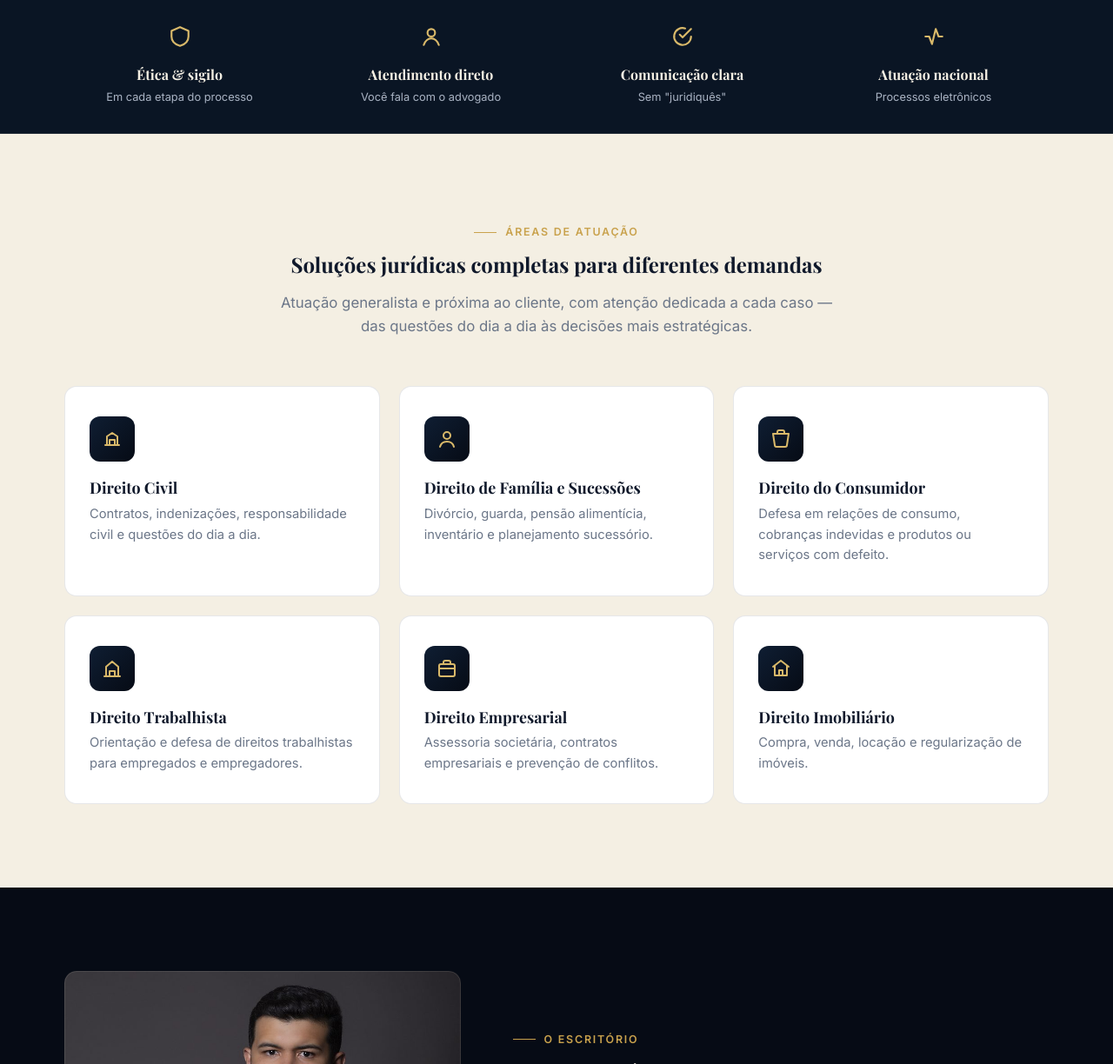
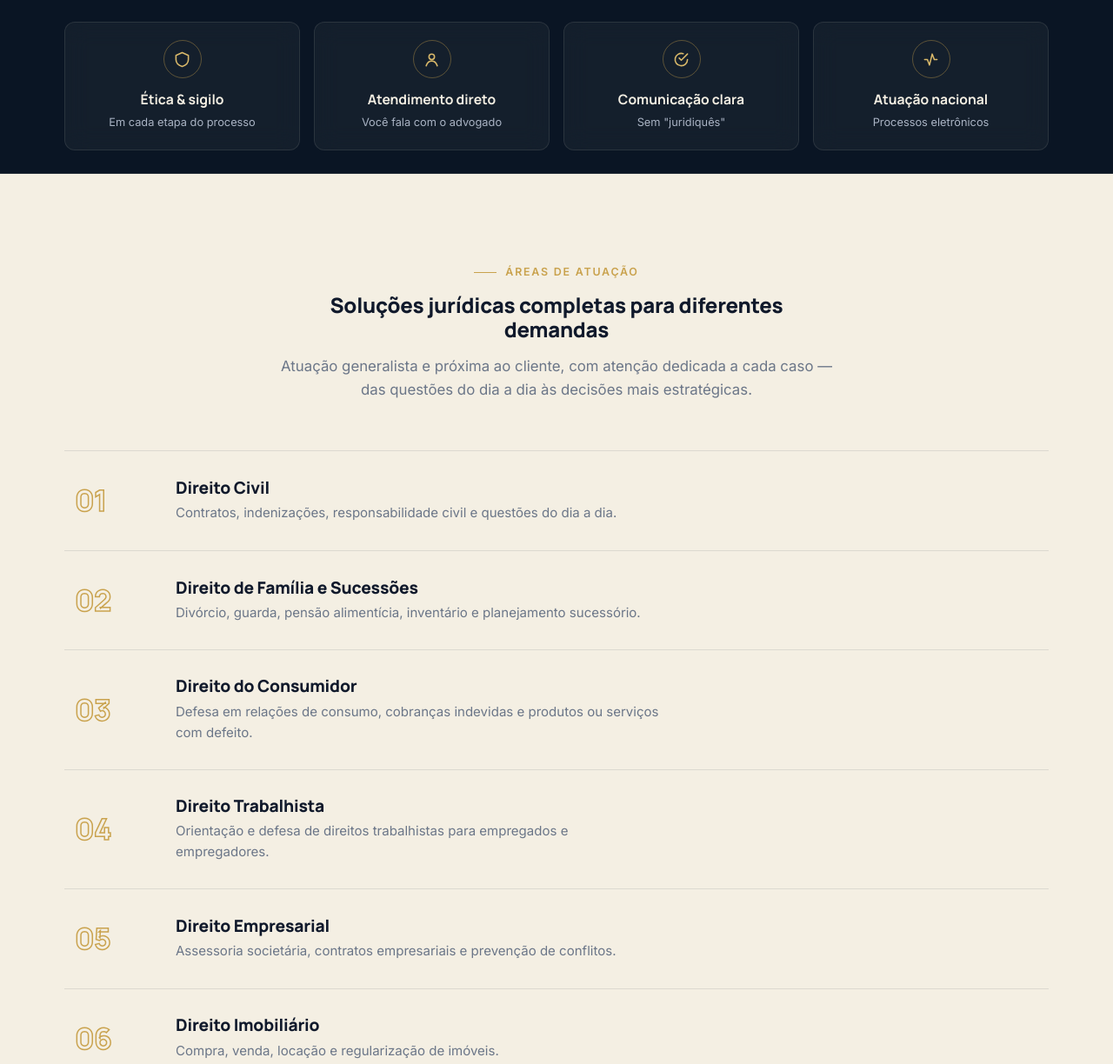
Before and after one commit to marcoadvtulio-adv/tulio-ribeiro-site, a plain HTML site: page index.html in a window 1280 px wide. Shown: the part 846-2070 px from the top of the page at 87% size. Drawn offline with nearby package versions, Linux system fonts and the light colour scheme.

Commit message:
Redesign visual: tipografia Manrope, textura, lista numerada de áreas

```diff
--- a/index.html
+++ b/index.html
@@ -8,7 +8,7 @@
 <link rel="icon" href="logo.svg" type="image/svg+xml">
 <link rel="preconnect" href="https://fonts.googleapis.com">
 <link rel="preconnect" href="https://fonts.gstatic.com" crossorigin>
-<link href="https://fonts.googleapis.com/css2?family=Playfair+Display:wght@600;700&family=Inter:wght@400;500;600;700&display=swap" rel="stylesheet">
+<link href="https://fonts.googleapis.com/css2?family=Manrope:wght@700;800&family=Inter:wght@400;500;600;700&display=swap" rel="stylesheet">
 <link rel="stylesheet" href="style.css">
 </head>
 <body>
@@ -99,6 +99,7 @@
 
   <!-- ===== Hero ===== -->
   <section class="hero" id="inicio">
+    <div class="texture" aria-hidden="true"></div>
     <div class="container">
       <div class="hero-copy reveal">
         <span class="kicker">Excelência jurídica, atendimento próximo</span>
@@ -127,22 +128,22 @@
   <div class="stats">
     <div class="container">
       <div class="stat reveal">
-        <svg viewBox="0 0 24 24" fill="none" stroke-width="2" stroke-linecap="round" stroke-linejoin="round"><path d="M12 2 3 6v6c0 5 4 8.5 9 10 5-1.5 9-5 9-10V6l-9-4Z"/></svg>
+        <div class="stat-icon-ring"><svg viewBox="0 0 24 24" fill="none" stroke-width="2" stroke-linecap="round" stroke-linejoin="round"><path d="M12 2 3 6v6c0 5 4 8.5 9 10 5-1.5 9-5 9-10V6l-9-4Z"/></svg></div>
         <div class="t">Ética &amp; sigilo</div>
         <div class="d">Em cada etapa do processo</div>
       </div>
       <div class="stat reveal">
-        <svg viewBox="0 0 24 24" fill="none" stroke-width="2" stroke-linecap="round" stroke-linejoin="round"><circle cx="12" cy="8" r="4"/><path d="M4 21c1.5-4.5 5-7 8-7s6.5 2.5 8 7"/></svg>
+        <div class="stat-icon-ring"><svg viewBox="0 0 24 24" fill="none" stroke-width="2" stroke-linecap="round" stroke-linejoin="round"><circle cx="12" cy="8" r="4"/><path d="M4 21c1.5-4.5 5-7 8-7s6.5 2.5 8 7"/></svg></div>
         <div class="t">Atendimento direto</div>
         <div class="d">Você fala com o advogado</div>
       </div>
       <div class="stat reveal">
-        <svg viewBox="0 0 24 24" fill="none" stroke-width="2" stroke-linecap="round" stroke-linejoin="round"><path d="M21 12a9 9 0 1 1-6.2-8.56"/><path d="M21 4 12 13l-3-3"/></svg>
+        <div class="stat-icon-ring"><svg viewBox="0 0 24 24" fill="none" stroke-width="2" stroke-linecap="round" stroke-linejoin="round"><path d="M21 12a9 9 0 1 1-6.2-8.56"/><path d="M21 4 12 13l-3-3"/></svg></div>
         <div class="t">Comunicação clara</div>
         <div class="d">Sem "juridiquês"</div>
       </div>
       <div class="stat reveal">
-        <svg viewBox="0 0 24 24" fill="none" stroke-width="2" stroke-linecap="round" stroke-linejoin="round"><path d="M3 12h4l3 8 4-16 3 8h4"/></svg>
+        <div class="stat-icon-ring"><svg viewBox="0 0 24 24" fill="none" stroke-width="2" stroke-linecap="round" stroke-linejoin="round"><path d="M3 12h4l3 8 4-16 3 8h4"/></svg></div>
         <div class="t">Atuação nacional</div>
         <div class="d">Processos eletrônicos</div>
       </div>
@@ -158,53 +159,59 @@
         <p>Atuação generalista e próxima ao cliente, com atenção dedicada a cada caso — das questões do dia a dia às decisões mais estratégicas.</p>
       </div>
 
-      <div class="areas-grid">
-        <div class="area-card reveal">
-          <div class="area-icon">
-            <svg viewBox="0 0 24 24" fill="none" stroke-width="2" stroke-linecap="round" stroke-linejoin="round"><path d="M4 19h16M6 19V9l6-4 6 4v10M9 19v-6h6v6"/></svg>
-          </div>
+      <div class="areas-list">
+        <div class="area-row reveal">
+          <span class="area-num">01</span>
+          <div class="area-row-body">
             <h3>Direito Civil</h3>
             <p>Contratos, indenizações, responsabilidade civil e questões do dia a dia.</p>
           </div>
+          <svg class="area-arrow" viewBox="0 0 24 24" fill="none" stroke-width="2" stroke-linecap="round" stroke-linejoin="round"><path d="M5 12h14M13 6l6 6-6 6"/></svg>
+        </div>
 
-        <div class="area-card reveal">
-          <div class="area-icon">
-            <svg viewBox="0 0 24 24" fill="none" stroke-width="2" stroke-linecap="round" stroke-linejoin="round"><path d="M12 12a4 4 0 1 0 0-8 4 4 0 0 0 0 8Z"/><path d="M4 21c1-4 4-6 8-6s7 2 8 6"/></svg>
-          </div>
+        <div class="area-row reveal">
+          <span class="area-num">02</span>
+          <div class="area-row-body">
             <h3>Direito de Família e Sucessões</h3>
             <p>Divórcio, guarda, pensão alimentícia, inventário e planejamento sucessório.</p>
           </div>
+          <svg class="area-arrow" viewBox="0 0 24 24" fill="none" stroke-width="2" stroke-linecap="round" stroke-linejoin="round"><path d="M5 12h14M13 6l6 6-6 6"/></svg>
+        </div>
 
-        <div class="area-card reveal">
-          <div class="area-icon">
-            <svg viewBox="0 0 24 24" fill="none" stroke-width="2" stroke-linecap="round" stroke-linejoin="round"><path d="M3 6h18M3 6l2 13a2 2 0 0 0 2 2h10a2 2 0 0 0 2-2l2-13M8 6V4a2 2 0 0 1 2-2h4a2 2 0 0 1 2 2v2"/></svg>
-          </div>
+        <div class="area-row reveal">
+          <span class="area-num">03</span>
+          <div class="area-row-body">
             <h3>Direito do Consumidor</h3>
             <p>Defesa em relações de consumo, cobranças indevidas e produtos ou serviços com defeito.</p>
           </div>
+          <svg class="area-arrow" viewBox="0 0 24 24" fill="none" stroke-width="2" stroke-linecap="round" stroke-linejoin="round"><path d="M5 12h14M13 6l6 6-6 6"/></svg>
+        </div>
 
-        <div class="area-card reveal">
-          <div class="area-icon">
-            <svg viewBox="0 0 24 24" fill="none" stroke-width="2" stroke-linecap="round" stroke-linejoin="round"><path d="M3 21h18M5 21V10l7-6 7 6v11M9 21v-6h6v6"/></svg>
-          </div>
+        <div class="area-row reveal">
+          <span class="area-num">04</span>
+          <div class="area-row-body">
             <h3>Direito Trabalhista</h3>
             <p>Orientação e defesa de direitos trabalhistas para empregados e empregadores.</p>
           </div>
+          <svg class="area-arrow" viewBox="0 0 24 24" fill="none" stroke-width="2" stroke-linecap="round" stroke-linejoin="round"><path d="M5 12h14M13 6l6 6-6 6"/></svg>
+        </div>
 
-        <div class="area-card reveal">
-          <div class="area-icon">
-            <svg viewBox="0 0 24 24" fill="none" stroke-width="2" stroke-linecap="round" stroke-linejoin="round"><rect x="3" y="7" width="18" height="14" rx="2"/><path d="M8 7V5a2 2 0 0 1 2-2h4a2 2 0 0 1 2 2v2M3 12h18"/></svg>
-          </div>
+        <div class="area-row reveal">
+          <span class="area-num">05</span>
+          <div class="area-row-body">
             <h3>Direito Empresarial</h3>
             <p>Assessoria societária, contratos empresariais e prevenção de conflitos.</p>
           </div>
+          <svg class="area-arrow" viewBox="0 0 24 24" fill="none" stroke-width="2" stroke-linecap="round" stroke-linejoin="round"><path d="M5 12h14M13 6l6 6-6 6"/></svg>
+        </div>
 
-        <div class="area-card reveal">
-          <div class="area-icon">
-            <svg viewBox="0 0 24 24" fill="none" stroke-width="2" stroke-linecap="round" stroke-linejoin="round"><path d="M3 10 12 3l9 7"/><path d="M5 9v11h14V9"/><path d="M10 20v-6h4v6"/></svg>
-          </div>
+        <div class="area-row reveal">
+          <span class="area-num">06</span>
+          <div class="area-row-body">
             <h3>Direito Imobiliário</h3>
             <p>Compra, venda, locação e regularização de imóveis.</p>
+          </div>
+          <svg class="area-arrow" viewBox="0 0 24 24" fill="none" stroke-width="2" stroke-linecap="round" stroke-linejoin="round"><path d="M5 12h14M13 6l6 6-6 6"/></svg>
         </div>
       </div>
     </div>
@@ -212,6 +219,7 @@
 
   <!-- ===== Sobre / Escritório ===== -->
   <section class="about" id="escritorio">
+    <div class="texture" aria-hidden="true"></div>
     <div class="container">
       <div class="about-photo reveal">
         <img src="sobre.jpg" alt="Dr. Marco Túlio Ribeiro" loading="lazy" width="879" height="1100">
--- a/style.css
+++ b/style.css
@@ -21,11 +21,15 @@
   --line-dark: rgba(244, 239, 227, 0.1);
   --line-light: rgba(16, 25, 43, 0.1);
 
-  --font-serif: "Playfair Display", "Georgia", serif;
+  --font-display: "Manrope", -apple-system, BlinkMacSystemFont, "Segoe UI", sans-serif;
   --font-sans: "Inter", -apple-system, BlinkMacSystemFont, "Segoe UI", sans-serif;
 
+  --glass-bg: rgba(244, 239, 227, 0.045);
+  --glass-border: rgba(244, 239, 227, 0.1);
+
   --container: 1180px;
-  --radius: 14px;
+  --radius: 12px;
+  --radius-sm: 8px;
   --ease: cubic-bezier(0.22, 1, 0.36, 1);
 }
 
@@ -72,8 +76,9 @@ button { font: inherit; cursor: pointer; }
 }
 
 h1, h2, h3, h4 {
-  font-family: var(--font-serif);
-  font-weight: 700;
+  font-family: var(--font-display);
+  font-weight: 800;
+  letter-spacing: -0.01em;
   line-height: 1.15;
   margin: 0 0 16px;
   color: inherit;
@@ -90,12 +95,13 @@ section { padding: 96px 0; }
   align-items: center;
   justify-content: center;
   gap: 8px;
-  padding: 15px 30px;
-  border-radius: 999px;
+  padding: 15px 28px;
+  border-radius: var(--radius);
   font-weight: 600;
   font-size: 0.95rem;
+  letter-spacing: -0.005em;
   border: 1px solid transparent;
-  transition: transform 0.35s var(--ease), box-shadow 0.35s var(--ease), background 0.35s var(--ease), color 0.35s var(--ease), border-color .35s var(--ease);
+  transition: transform 0.25s var(--ease), box-shadow 0.25s var(--ease), background 0.25s var(--ease), color 0.25s var(--ease), border-color .25s var(--ease);
   white-space: nowrap;
 }
 .btn:active { transform: translateY(1px); }
@@ -183,11 +189,11 @@ section { padding: 96px 0; }
 }
 .brand-text { display: flex; flex-direction: column; line-height: 1.25; }
 .brand-text .name {
-  font-family: var(--font-serif);
-  font-weight: 700;
+  font-family: var(--font-display);
+  font-weight: 800;
   font-size: 1.05rem;
   color: var(--cream);
-  letter-spacing: 0.01em;
+  letter-spacing: -0.01em;
 }
 .brand-text .sub {
   font-size: 0.66rem;
@@ -258,13 +264,26 @@ section { padding: 96px 0; }
 .mobile-menu.is-open { display: flex; }
 .mobile-menu-top { display: flex; justify-content: space-between; align-items: center; margin-bottom: 40px; }
 .mobile-menu a {
-  font-family: var(--font-serif);
+  font-family: var(--font-display);
+  font-weight: 700;
   font-size: 1.6rem;
   color: var(--cream);
   padding: 14px 0;
   border-bottom: 1px solid var(--line-dark);
 }
 .mobile-menu .btn { margin-top: 28px; align-self: flex-start; }
+
+/* ---------- Fine dot-grid texture for dark sections ---------- */
+.texture {
+  position: absolute;
+  inset: 0;
+  z-index: 0;
+  background-image: radial-gradient(rgba(244, 239, 227, 0.09) 1px, transparent 1px);
+  background-size: 26px 26px;
+  -webkit-mask-image: linear-gradient(180deg, black, rgba(0,0,0,.35) 55%, transparent 92%);
+  mask-image: linear-gradient(180deg, black, rgba(0,0,0,.35) 55%, transparent 92%);
+  pointer-events: none;
+}
 
 /* ---------- Hero ---------- */
 .hero {
@@ -281,8 +300,14 @@ section { padding: 96px 0; }
   gap: 40px;
   min-height: 640px;
 }
-.hero-copy { position: relative; z-index: 2; padding-bottom: 70px; }
-.hero-copy h1 { font-size: clamp(2.1rem, 4vw, 3.3rem); max-width: 620px; }
+.hero-copy {
+  position: relative;
+  z-index: 2;
+  padding-bottom: 70px;
+  padding-left: 24px;
+  border-left: 2px solid var(--gold-500);
+}
+.hero-copy h1 { font-size: clamp(2.3rem, 4.4vw, 3.6rem); max-width: 620px; letter-spacing: -0.02em; }
 .hero-copy h1 em {
   font-style: normal;
   background: linear-gradient(135deg, var(--gold-300), var(--gold-600));
@@ -302,7 +327,10 @@ section { padding: 96px 0; }
   align-items: center;
   gap: 10px;
   padding: 9px 16px;
-  border: 1px solid var(--line-dark);
+  border: 1px solid var(--glass-border);
+  background: var(--glass-bg);
+  backdrop-filter: blur(10px);
+  -webkit-backdrop-filter: blur(10px);
   border-radius: 999px;
   font-size: 0.8rem;
   color: var(--gray-300);
@@ -322,6 +350,7 @@ section { padding: 96px 0; }
   bottom: -40px;
   top: -30px;
   width: 88%;
+  border-radius: var(--radius);
   overflow: hidden;
 }
 .hero-photo-frame img { width: 100%; height: 100%; object-fit: cover; object-position: top center; }
@@ -337,7 +366,7 @@ section { padding: 96px 0; }
 
 @media (max-width: 980px) {
   .hero .container { grid-template-columns: 1fr; min-height: auto; padding-top: 8px; }
-  .hero-copy { padding-bottom: 24px; text-align: center; }
+  .hero-copy { padding-bottom: 24px; padding-left: 0; border-left: none; text-align: center; }
   .hero-copy .lede { margin-left: auto; margin-right: auto; }
   .hero-actions { justify-content: center; }
   .hero-badge { margin: 0 auto; }
@@ -357,55 +386,97 @@ section { padding: 96px 0; }
 .stats .container {
   display: grid;
   grid-template-columns: repeat(4, 1fr);
-  gap: 24px;
-  padding: 30px 24px;
+  gap: 16px;
+  padding: 26px 24px;
 }
-.stat { text-align: center; color: var(--cream); }
-.stat svg { width: 26px; height: 26px; stroke: var(--gold-400); margin-bottom: 10px; }
-.stat .t { font-family: var(--font-serif); font-weight: 700; font-size: 1rem; margin-bottom: 4px; }
+.stat {
+  text-align: center;
+  color: var(--cream);
+  padding: 20px 14px;
+  border-radius: var(--radius);
+  background: var(--glass-bg);
+  border: 1px solid var(--glass-border);
+  backdrop-filter: blur(14px);
+  -webkit-backdrop-filter: blur(14px);
+  transition: transform .3s var(--ease), border-color .3s var(--ease), background .3s var(--ease);
+}
+.stat:hover { transform: translateY(-3px); border-color: rgba(201,162,77,.35); background: rgba(201,162,77,.06); }
+.stat-icon-ring {
+  width: 44px; height: 44px;
+  margin: 0 auto 12px;
+  border-radius: 50%;
+  border: 1.5px solid rgba(201,162,77,.4);
+  display: flex; align-items: center; justify-content: center;
+  transition: border-color .35s var(--ease), background .35s var(--ease);
+}
+.stat:hover .stat-icon-ring { border-color: var(--gold-400); background: rgba(201,162,77,.1); }
+.stat svg { width: 19px; height: 19px; stroke: var(--gold-400); }
+.stat .t { font-family: var(--font-display); font-weight: 700; font-size: 0.98rem; margin-bottom: 4px; }
 .stat .d { font-size: 0.8rem; color: var(--gray-300); }
 @media (max-width: 760px) {
   .stats .container { grid-template-columns: repeat(2, 1fr); }
 }
 
-/* ---------- Áreas de atuação ---------- */
+/* ---------- Áreas de atuação — lista numerada editorial ---------- */
 .areas { background: var(--cream); }
-.areas-grid {
+.areas-list { border-top: 1px solid var(--line-light); }
+.area-row {
+  position: relative;
   display: grid;
-  grid-template-columns: repeat(3, 1fr);
-  gap: 22px;
+  grid-template-columns: 88px 1fr 28px;
+  align-items: center;
+  gap: 28px;
+  padding: 30px 12px;
+  border-bottom: 1px solid var(--line-light);
+  overflow: hidden;
+  transition: padding .35s var(--ease);
 }
-.area-card {
-  background: var(--white);
-  border: 1px solid var(--line-light);
-  border-radius: var(--radius);
-  padding: 34px 28px;
-  transition: transform .4s var(--ease), box-shadow .4s var(--ease), border-color .4s var(--ease);
+.area-row::before {
+  content: "";
+  position: absolute;
+  inset: 0;
+  background: linear-gradient(90deg, rgba(201,162,77,.09), transparent 65%);
+  transform: translateX(-100%);
+  transition: transform .45s var(--ease);
 }
-.area-card:hover {
-  transform: translateY(-6px);
-  border-color: var(--gold-400);
-  box-shadow: 0 24px 40px -24px rgba(16,25,43,.28);
+.area-row:hover::before { transform: translateX(0); }
+.area-row:hover { padding-left: 20px; }
+.area-num {
+  position: relative;
+  font-family: var(--font-display);
+  font-weight: 800;
+  font-size: 2.1rem;
+  letter-spacing: -0.02em;
+  color: transparent;
+  -webkit-text-stroke: 1.5px var(--gold-500);
+  transition: color .35s var(--ease), -webkit-text-stroke .35s var(--ease);
 }
-.area-icon {
-  width: 52px; height: 52px;
-  border-radius: 12px;
-  display: flex; align-items: center; justify-content: center;
-  background: linear-gradient(135deg, var(--navy-800), var(--navy-950));
-  margin-bottom: 20px;
-  transition: transform .4s var(--ease);
+.area-row:hover .area-num { color: var(--gold-500); }
+.area-row-body { position: relative; }
+.area-row-body h3 { font-size: 1.2rem; margin-bottom: 6px; color: var(--ink-900); }
+.area-row-body p { margin: 0; color: var(--gray-500); font-size: 0.94rem; max-width: 560px; }
+.area-arrow {
+  position: relative;
+  width: 22px; height: 22px;
+  stroke: var(--navy-700);
+  transform: translateX(-8px);
+  opacity: 0;
+  transition: transform .35s var(--ease), opacity .35s var(--ease), stroke .35s var(--ease);
 }
-.area-card:hover .area-icon { transform: rotate(-6deg) scale(1.05); }
-.area-icon svg { width: 24px; height: 24px; stroke: var(--gold-400); }
-.area-card h3 { font-size: 1.12rem; margin-bottom: 8px; color: var(--ink-900); }
-.area-card p { margin: 0; color: var(--gray-500); font-size: 0.92rem; }
+.area-row:hover .area-arrow { transform: translateX(0); opacity: 1; stroke: var(--gold-600); }
 
-@media (max-width: 980px) { .areas-grid { grid-template-columns: repeat(2, 1fr); } }
-@media (max-width: 620px) { .areas-grid { grid-template-columns: 1fr; } }
+@media (max-width: 640px) {
+  .area-row { grid-template-columns: 52px 1fr; gap: 16px; padding: 24px 4px; }
+  .area-num { font-size: 1.5rem; }
+  .area-arrow { display: none; }
+  .area-row:hover { padding-left: 4px; }
+}
 
 /* ---------- Sobre / Escritório ---------- */
-.about { background: var(--navy-950); color: var(--cream); overflow: hidden; }
+.about { position: relative; background: var(--navy-950); color: var(--cream); overflow: hidden; }
 .about .container {
+  position: relative;
+  z-index: 1;
   display: grid;
   grid-template-columns: 0.85fr 1.15fr;
   gap: 60px;
@@ -473,6 +544,8 @@ section { padding: 96px 0; }
   gap: 22px;
 }
 .contact-card {
+  position: relative;
+  overflow: hidden;
   background: var(--white);
   border: 1px solid var(--line-light);
   border-radius: var(--radius);
@@ -480,7 +553,18 @@ section { padding: 96px 0; }
   text-align: center;
   transition: transform .35s var(--ease), box-shadow .35s var(--ease);
 }
+.contact-card::before {
+  content: "";
+  position: absolute;
+  top: 0; left: 0; right: 0;
+  height: 3px;
+  background: linear-gradient(90deg, var(--gold-400), var(--gold-600));
+  transform: scaleX(0);
+  transform-origin: left;
+  transition: transform .4s var(--ease);
+}
 .contact-card:hover { transform: translateY(-5px); box-shadow: 0 20px 34px -22px rgba(16,25,43,.25); }
+.contact-card:hover::before { transform: scaleX(1); }
 .contact-icon {
   width: 50px; height: 50px;
   margin: 0 auto 16px;
```
Lines whose indentation alone changed are shown as unchanged.
